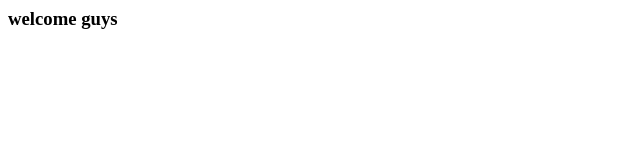
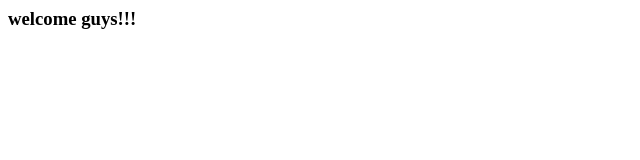
Before and after one commit to kasimraz/GitSample, a plain HTML site: page index.html in a window 1280 px wide. Shown: the full height of the page, 0-640 px from the left. Drawn offline with Linux system fonts and the light colour scheme.

Commit message:
fixed welcome message

```diff
--- a/index.html
+++ b/index.html
@@ -3,6 +3,6 @@
         <title>hello git </title>
         </head>
         <body>
-            <h3>welcome guys </h3>
+            <h3>welcome guys!!! </h3>
         </body>
     </html>
```
